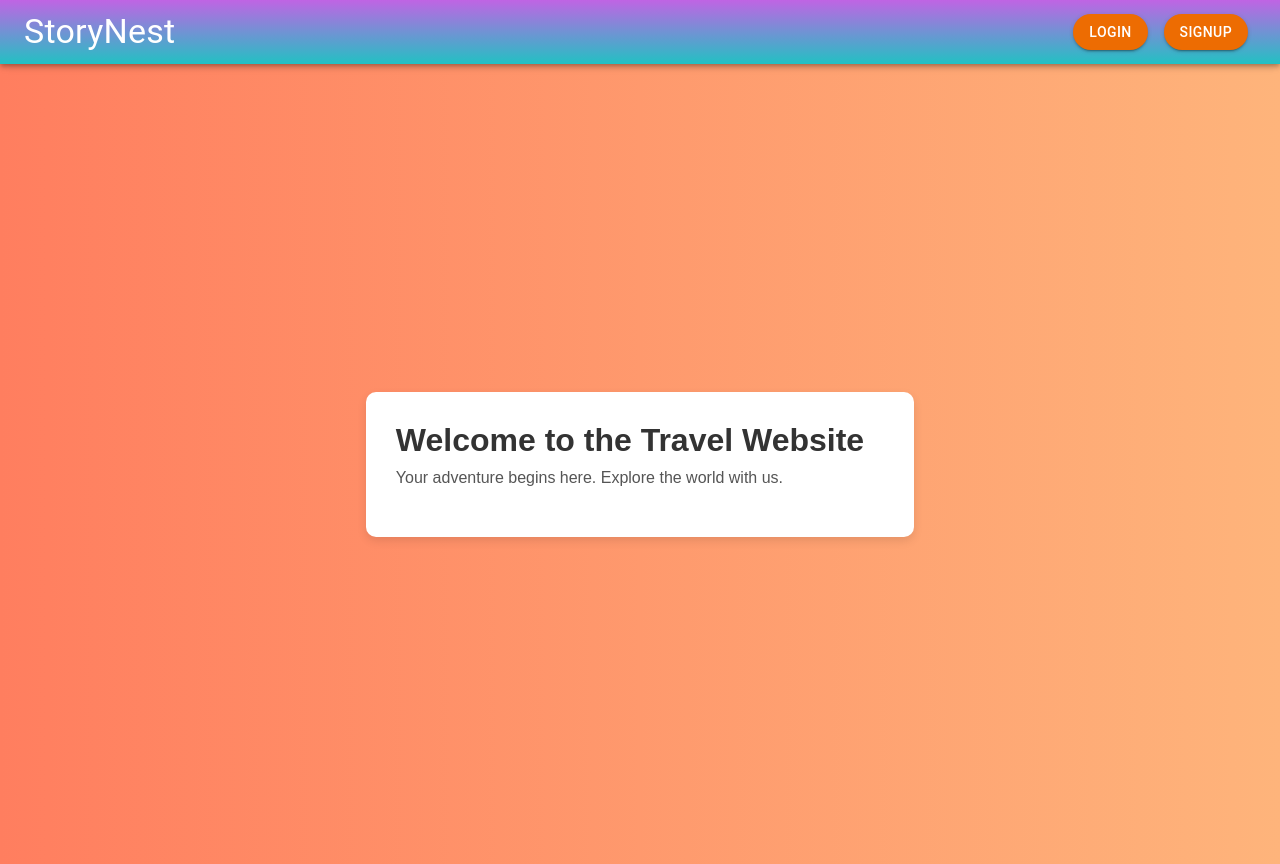
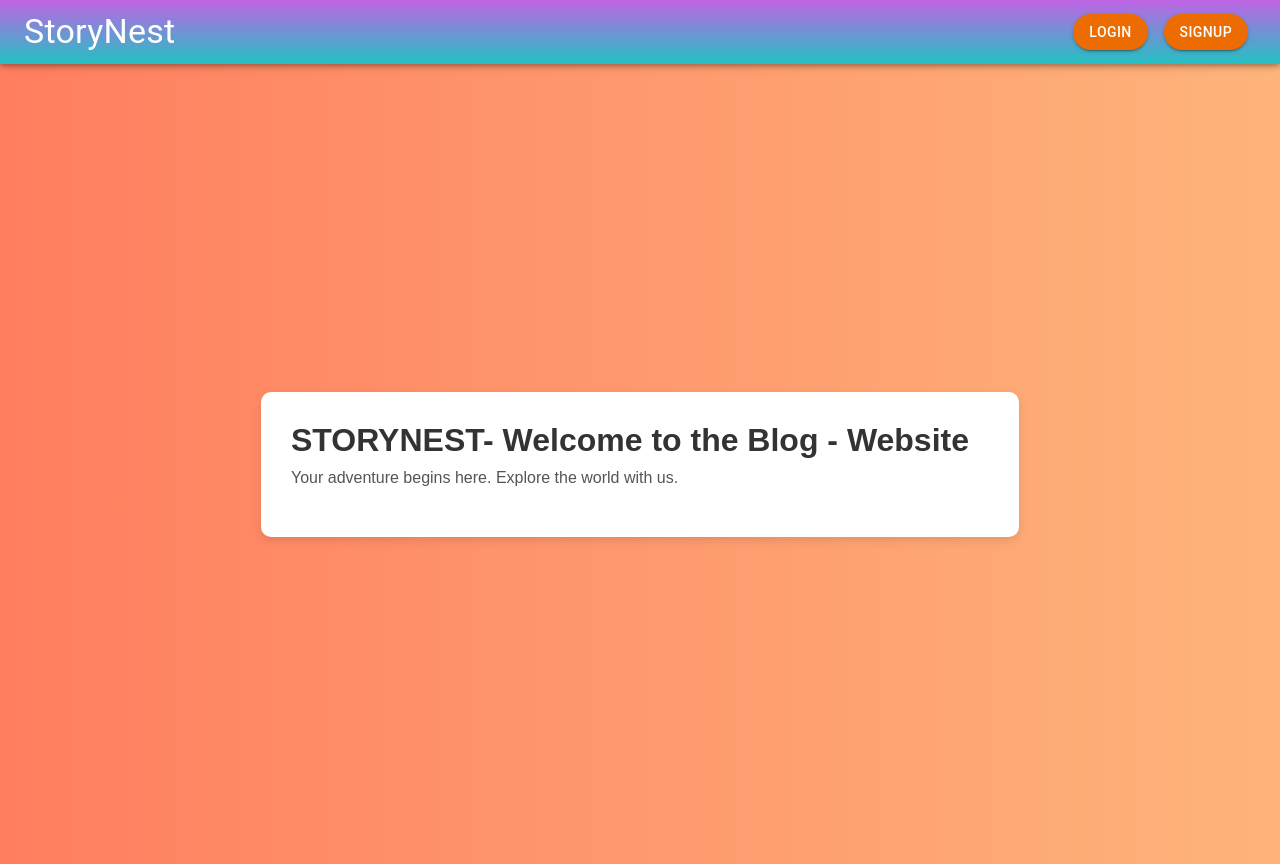
Before and after one commit to Akash11092002/StoryNest-TheBlogApp, a React (Create React App) app in the folder frontend/: page / in a window 1280 px wide. Built offline with nearby package versions, Linux system fonts and the light colour scheme.

Commit message:
Update Home.js

```diff
--- a/frontend/src/Components/Home.js
+++ b/frontend/src/Components/Home.js
@@ -23,7 +23,7 @@ function Home() {
         boxShadow: '0px 4px 10px rgba(0, 0, 0, 0.1)'
       }}>
         <div style={{ marginRight: '20px' }}>
-          <h1 style={{ color: '#333', marginBottom: '10px' }}>Welcome to the Travel Website</h1>
+          <h1 style={{ color: '#333', marginBottom: '10px' }}> STORYNEST- Welcome to the Blog - Website</h1>
           <p style={{ color: '#555', marginBottom: '20px' }}>Your adventure begins here. Explore the world with us.</p>
 
 
```
